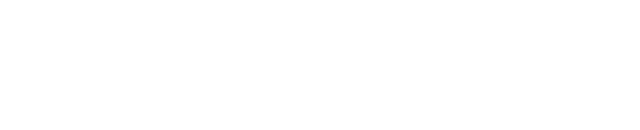
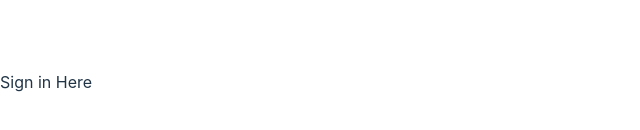
Before and after one commit to badkimchi/test-go, a React (Vite) app in the folder web/: page /signin in a window 1280 px wide. Before the commit this address had no page. Shown: the part 318-448 px from the top of the page, without its empty margins (0-640 px from the left). Built offline with nearby package versions, Linux system fonts and the light colour scheme.

Commit message:
add authroute

```diff
--- a/web/src/App.tsx
+++ b/web/src/App.tsx
@@ -1,6 +1,8 @@
 import './App.css'
 import { BrowserRouter, Route, Routes } from 'react-router-dom';
 import {Home} from "./routes/Home.tsx";
+import {SignIn} from "./routes/SignIn.tsx";
+import {AuthRoute} from "./routes/AuthRoute.tsx";
 
 
 function App() {
@@ -8,7 +10,11 @@ function App() {
   return (
       <BrowserRouter>
           <Routes>
-              <Route path="/" element={<Home />} />
+              <Route path="/signin" element={<SignIn />} />
+              <Route path="/"
+                     element={<AuthRoute>
+                         <Home/>
+                     </AuthRoute>} />
           </Routes>
       </BrowserRouter>
   )
--- a/web/src/routes/AuthRoute.tsx
+++ b/web/src/routes/AuthRoute.tsx
@@ -14,5 +14,5 @@ export const AuthRoute: React.FC<IProps> = ({ children }) => {
     return <>{children}</>;
   }
 
-  return <Navigate to="/login" />;
+  return <Navigate to="/signin" />;
 };
--- /dev/null
+++ b/web/src/routes/SignIn.tsx
@@ -0,0 +1,12 @@
+import React from 'react';
+import {AppLayout} from '../components/layouts/AppLayout';
+
+export const SignIn: React.FC = () => {
+    return (
+        <AppLayout>
+            <>
+                Sign in Here
+            </>
+        </AppLayout>
+    );
+};
```
